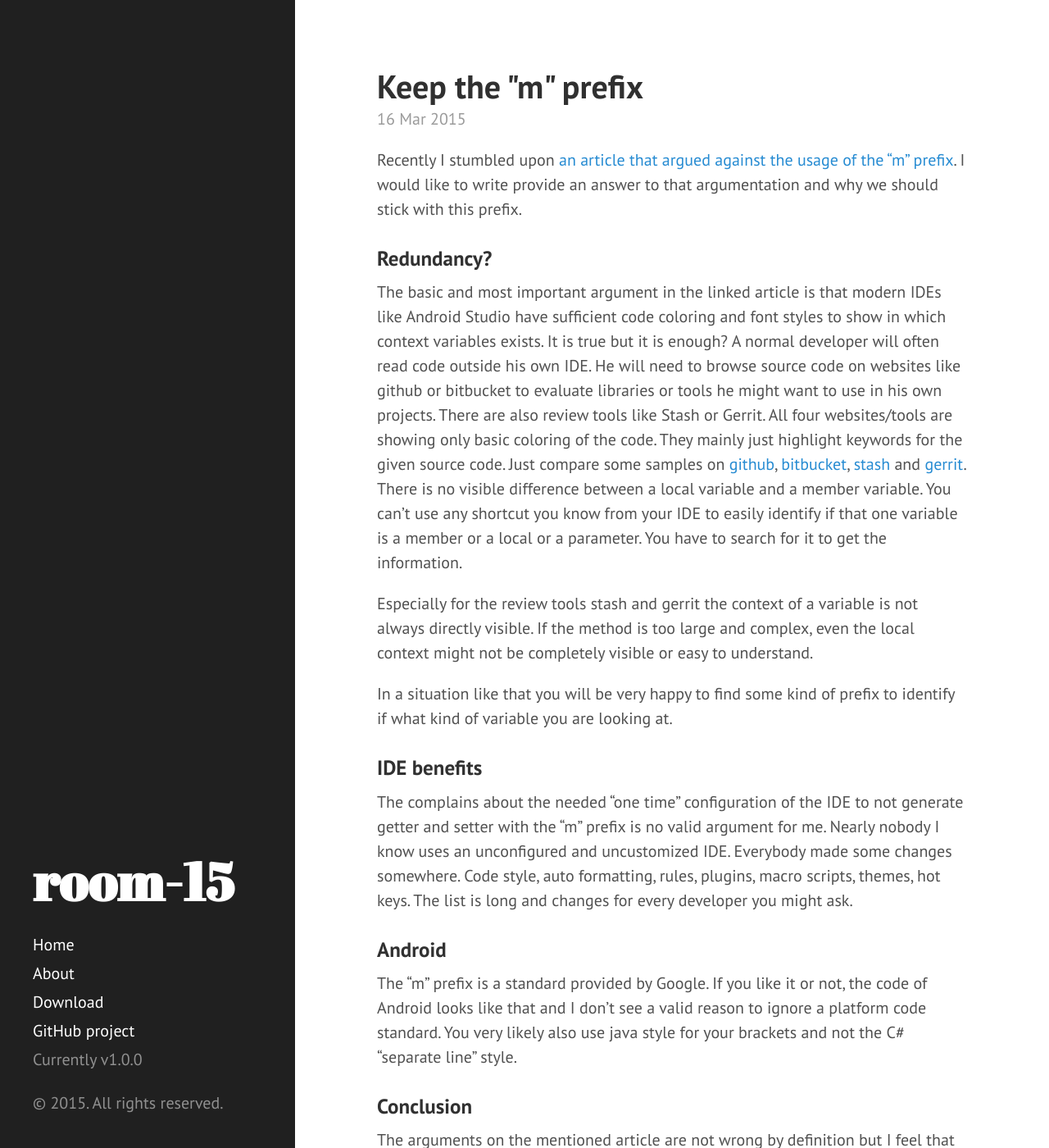
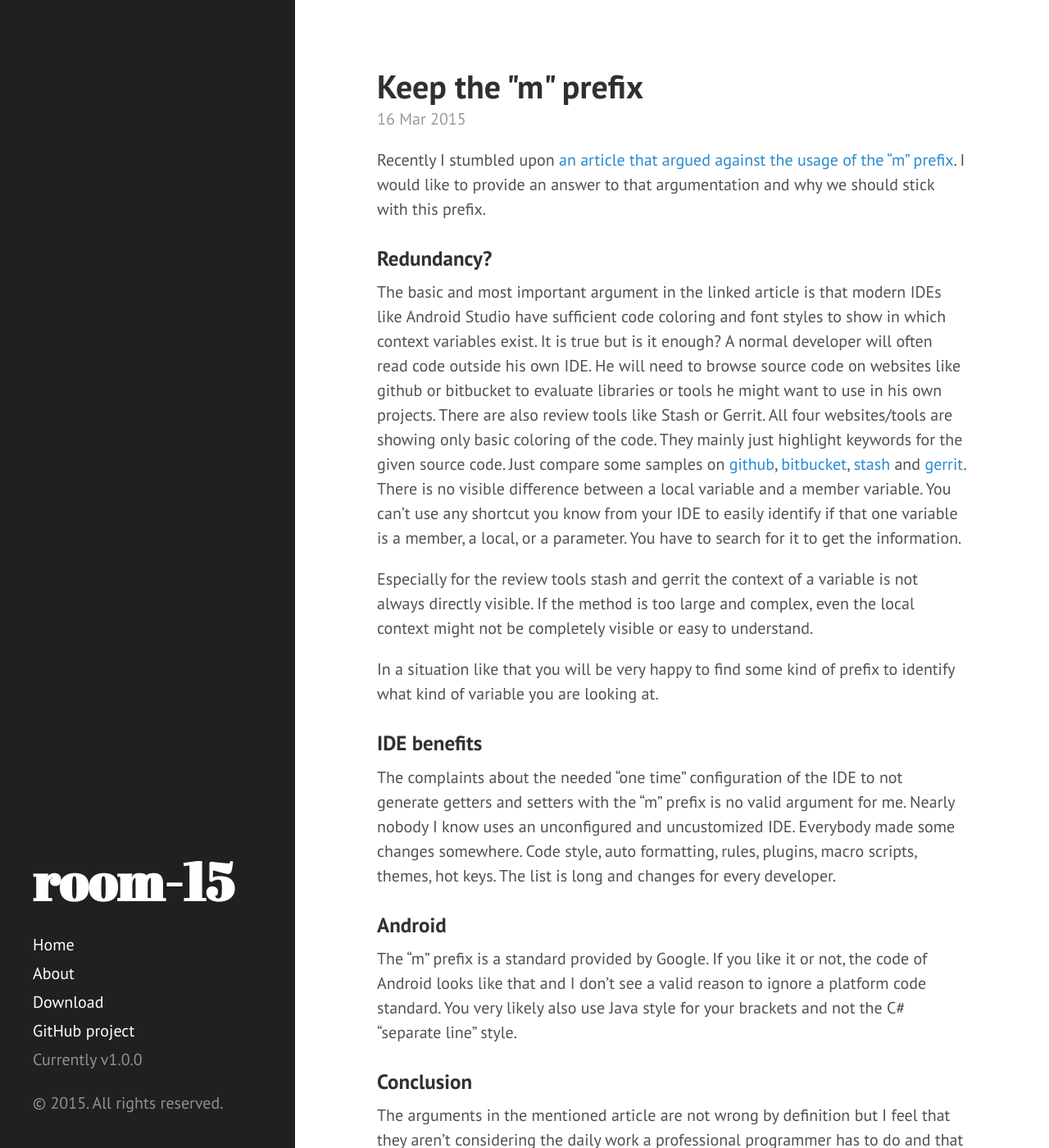
Before and after one commit to room-15/blog, a Jekyll site: the page built from _posts/2015-03-16-keep-the-m-notation.md, in a window 1280 px wide and 1400 px high. Shown: the whole window at 82% size. Built offline with Jekyll 4.4.1, drawn with Linux system fonts in a browser that asks for light colours; some of the changed text lies outside the part shown.

Commit message:
Minor grammatical and spelling fixes

```diff
--- a/_posts/2015-03-16-keep-the-m-notation.md
+++ b/_posts/2015-03-16-keep-the-m-notation.md
@@ -4,12 +4,12 @@ title: Keep the "m" prefix
 ---
 
 Recently I stumbled upon [an article that argued against the usage of the "m" prefix](http://trevore.com/post/stop-it-m-prefix).
-I would like to write provide an answer to that argumentation and why we should stick with this prefix.
+I would like to provide an answer to that argumentation and why we should stick with this prefix.
 
 ### Redundancy?
 
 The basic and most important argument in the linked article is that modern IDEs like Android Studio have sufficient
-code coloring and font styles to show in which context variables exists. It is true but it is enough?
+code coloring and font styles to show in which context variables exist. It is true but is it enough?
 A normal developer will often read code outside his own IDE. He will need to browse source code on websites like
 github or bitbucket to evaluate libraries or tools he might want to use in his own projects. There are also review tools
 like Stash or Gerrit.
@@ -20,30 +20,30 @@ source code. Just compare some samples on
 [stash](https://confluence.atlassian.com/download/attachments/300817283/STASH13_PRactivity.png?version=1&modificationDate=1349754860272&api=v2)
 and [gerrit](https://android-review.googlesource.com/#/c/136041/2/services/core/java/com/android/server/wm/WindowManagerService.java).
 There is no visible difference between a local variable and a member variable. You can't use any shortcut you know from
-your IDE to easily identify if that one variable is a member or a local or a parameter. You have to search for it to get
+your IDE to easily identify if that one variable is a member, a local, or a parameter. You have to search for it to get
 the information.
 
 Especially for the review tools stash and gerrit the context of a variable is not always directly visible. If the method is
 too large and complex, even the local context might not be completely visible or easy to understand.
 
-In a situation like that you will be very happy to find some kind of prefix to identify if what kind of variable you are
+In a situation like that you will be very happy to find some kind of prefix to identify what kind of variable you are
 looking at.
 
 ### IDE benefits
 
-The complains about the needed "one time" configuration of the IDE to not generate getter and setter with the "m" prefix is no
+The complaints about the needed "one time" configuration of the IDE to not generate getters and setters with the "m" prefix is no
 valid argument for me. Nearly nobody I know uses an unconfigured and uncustomized IDE. Everybody made some changes
 somewhere. Code style, auto formatting, rules, plugins, macro scripts, themes, hot keys. The list is long and changes
-for every developer you might ask.
+for every developer.
 
 ### Android
 
 The "m" prefix is a standard provided by Google. If you like it or not, the code of Android looks like that and I don't
-see a valid reason to ignore a platform code standard. You very likely also use java style for your brackets and not
+see a valid reason to ignore a platform code standard. You very likely also use Java style for your brackets and not
 the C# "separate line" style.
 
 ### Conclusion
 
-The arguments on the mentioned article are not wrong by definition but I feel that they aren't considering the daily
+The arguments in the mentioned article are not wrong by definition but I feel that they aren't considering the daily
 work a professional programmer has to do and that therefore the weight of these arguments is not enough to revolt against
 the [provided Android code style](https://source.android.com/source/code-style.html).
```
